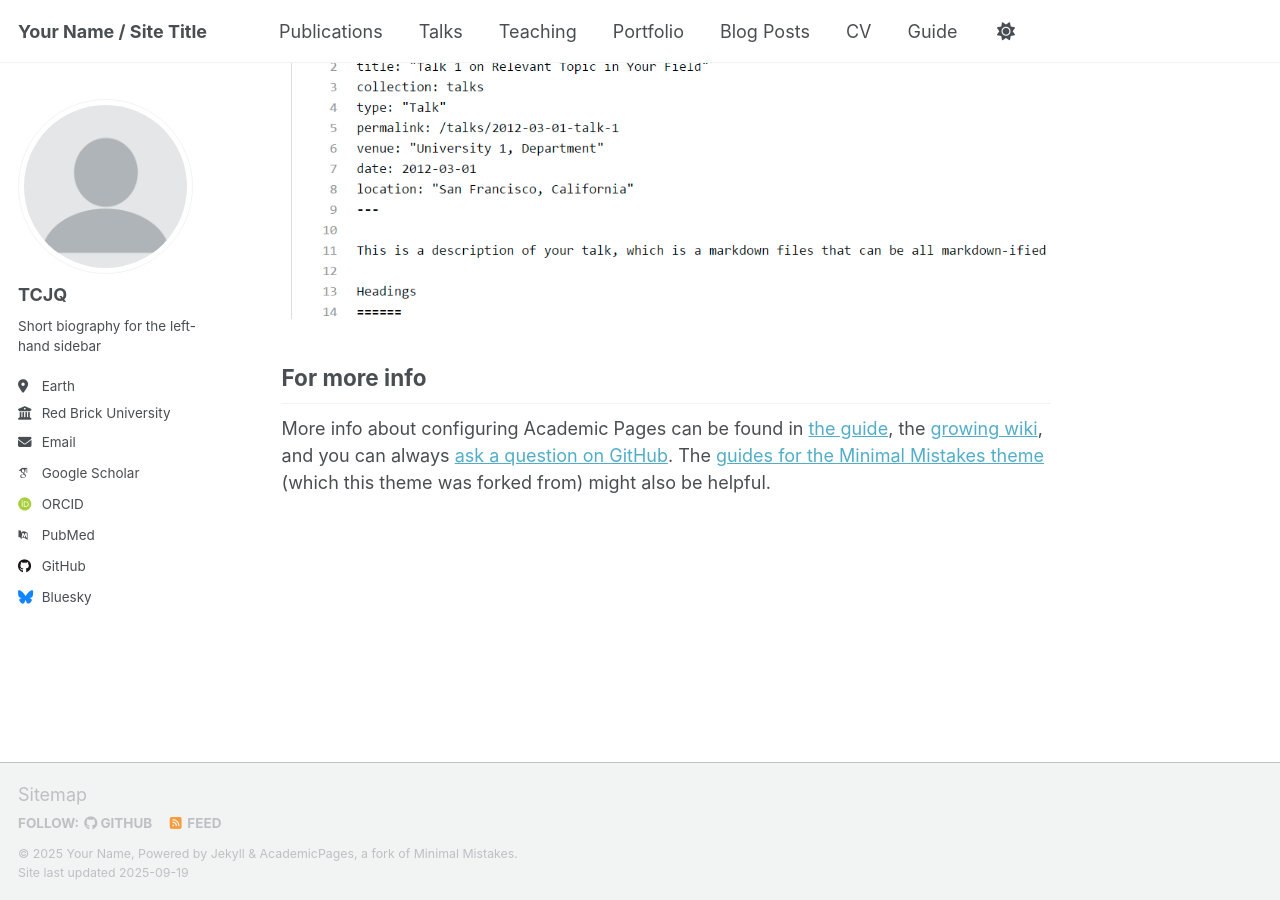
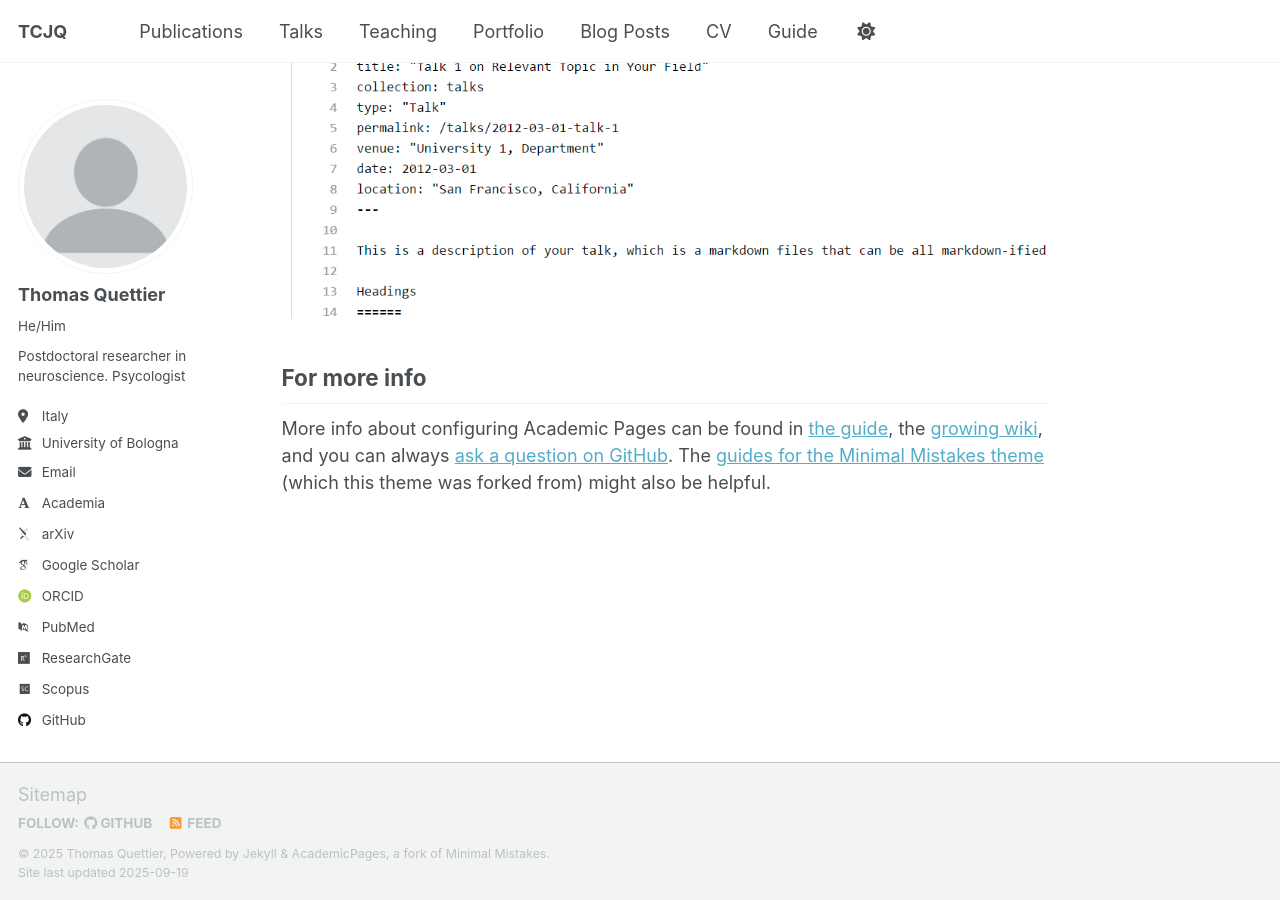
Before and after one commit to Merluin/tcjq.github.io, a Jekyll site: the page built from _pages/about.md, in a window 1280 px wide and 900 px high, scrolled down 2880 px. Built offline with Jekyll 4.4.1, drawn with Linux system fonts in a browser that asks for light colours; some web fonts are replaced; a script that is not in the unit is left out.

Commit message:
Update _config.yml

```diff
--- a/_config.yml
+++ b/_config.yml
@@ -9,10 +9,10 @@
 # Basic Site Settings
 locale                   : "en-US"
 site_theme               : "default" # Currently available options are "default", "air"
-title                    : "Your Name / Site Title"
+title                    : "TCJQ"
 title_separator          : "-"
-name                     : &name "Your Name"
-description              : &description "Your Name's academic portfolio"   # Update this with a general description of your site, this is the default if not overridden by a page
+name                     : &name "Thomas Quettier"
+description              : &description "Thomas's academic portfolio"   # Update this with a general description of your site, this is the default if not overridden by a page
 url                      : https://merluin.github.io # The base hostname & protocol for your site e.g. "https://[your GitHub username].github.io",
                                                            # or if you already have some other page hosted on Github then use "https://[your GitHub username].github.io/[Your Repo Name]"
 baseurl                  : "" # the subpath of your site, e.g. "/blog"
@@ -24,37 +24,37 @@ repository               : "merluin/merluin.github.io"
 author:
   # Biographic information
   avatar           : "profile.png"
-  name             : "TCJQ"
-  pronouns         : # example: "she/her"
-  bio              : "Short biography for the left-hand sidebar"
-  location         : "Earth"
-  employer         : "Red Brick University"
+  name             : "Thomas Quettier"
+  pronouns         : "He/Him"
+  bio              : "Postdoctoral researcher in neuroscience. Psycologist"
+  location         : "Italy"
+  employer         : "University of Bologna"
   uri              : # URL
-  email            : "none@example.org"
+  email            : "research@tcjq.eu"
 
   # Academic websites
-  academia         : # URL
-  arxiv            : # URL - Update with the correct link to your profile
-  googlescholar    : "https://scholar.google.com/citations?user=PS_CX0AAAAAJ"
+  academia         : "https://www.unibo.it/sitoweb/thomas.quettier2/en"
+  arxiv            : "https://osf.io/rjm86/"
+  googlescholar    : "https://scholar.google.com/citations?user=OcuYHlcAAAAJ&hl=fr"
   inspire-hep      : # URL
   impactstory      : # URL
-  orcid            : "http://orcid.org/yourorcidurl"
+  orcid            : "https://orcid.org/0000-0003-4804-7652"
   semantic         : # URL
-  pubmed           : "https://www.ncbi.nlm.nih.gov/pubmed/?term=john+snow"
-  researchgate     : # URL
-  scopus           : # URL
+  pubmed           : "https://pubmed.ncbi.nlm.nih.gov/?term=Thomas+Quettier"
+  researchgate     : "https://www.researchgate.net/profile/Thomas-Quettier?ev=hdr_xprf"
+  scopus           : "https://www.scopus.com/authid/detail.uri?authorId=57193405343"
 
   # Repositories and software development
   bitbucket        : # Username - Update with your username on the site
   codepen          : # Username
   dribbble         : # Username
-  github           : "academicpages"
+  github           : "Merluin"
   kaggle           : # Username
   stackoverflow    : # User number or user number and name (i.e., use "1" or "1/jeff-atwood")
 
   # Social media
   artstation       : # Username
-  bluesky          : "bsky.app" # Replace this with you Bluesky username
+  bluesky          : #"bsky.app" # Replace this with you Bluesky username
   facebook         : # Username
   flickr           : # Username
   foursquare       : # Username
```
